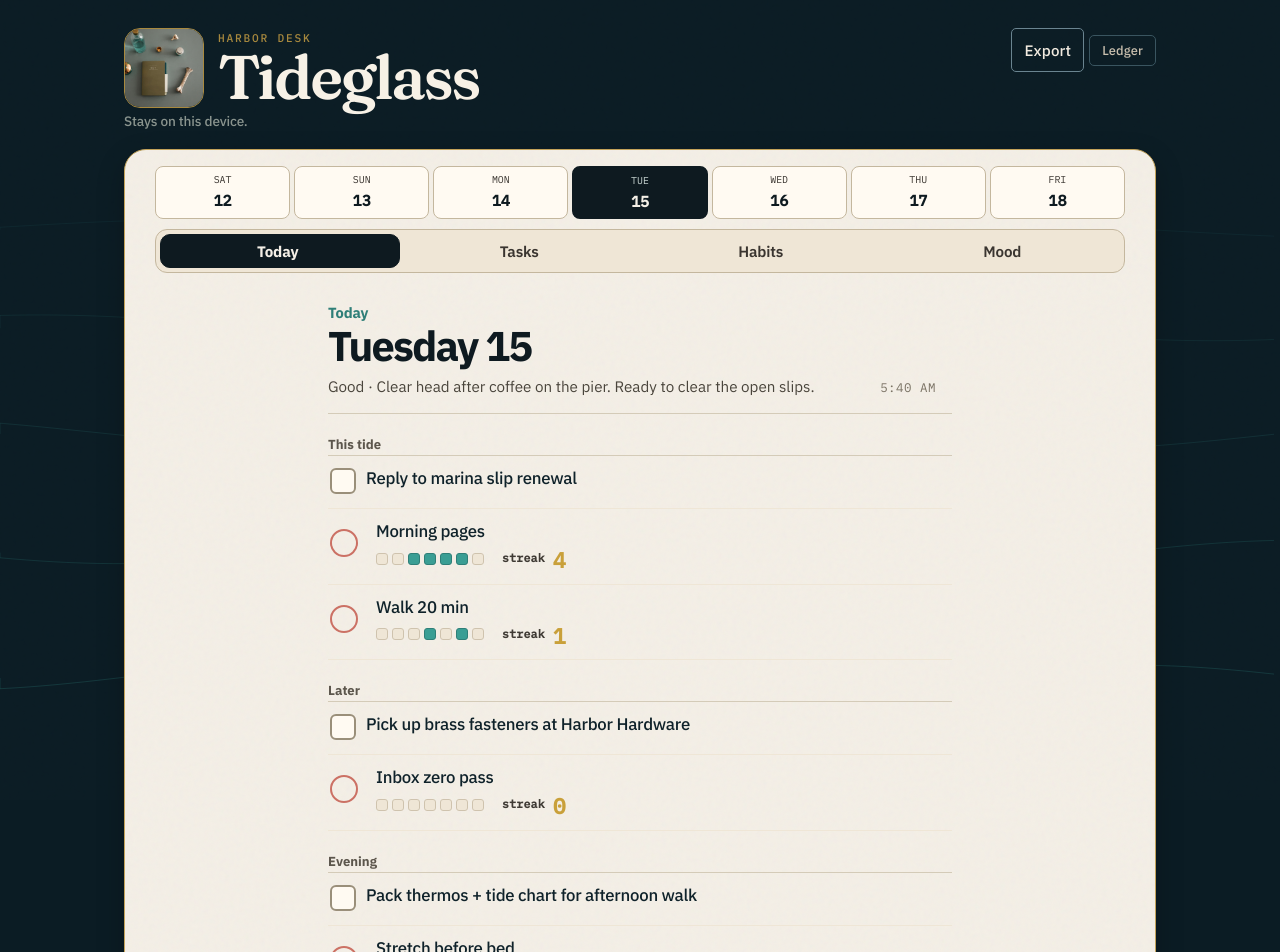
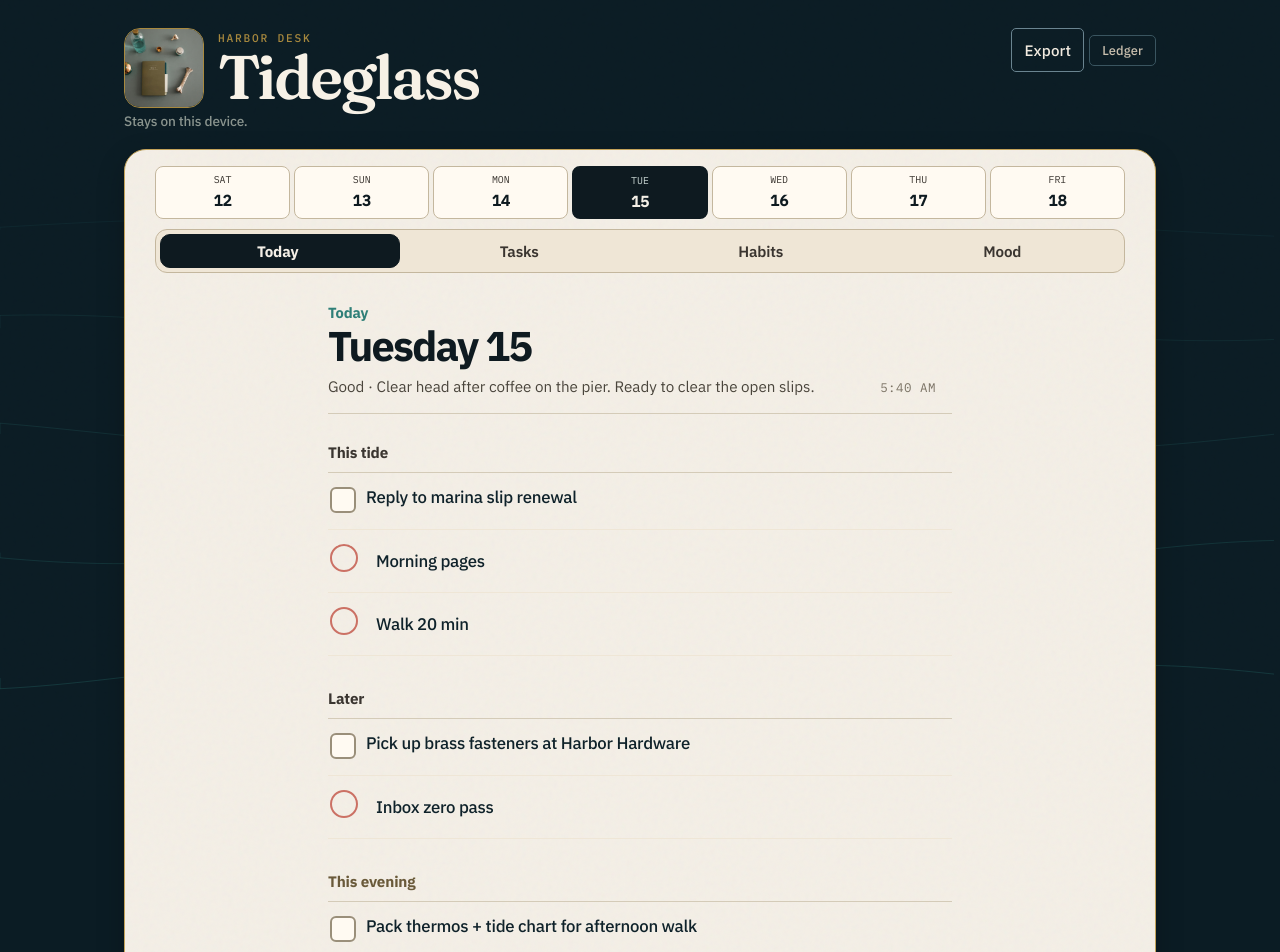
Before and after one commit to Btheriot83/buildgames-lunatask, a React (Vite) app: page / in a window 1280 px wide. Shown: the top 952 px of the page. Built offline with nearby package versions, Linux system fonts and the light colour scheme.

Commit message:
elevate3: Things-style quiet grouping and air
This evening as an editorial heading; heat maps and streak chrome leave the blotter so the list can breathe.

```diff
--- a/src/index.css
+++ b/src/index.css
@@ -3160,3 +3160,33 @@ button, input, select, textarea {
 .jump-today {
   margin-top: 8px;
 }
+
+/* ——— elevate3: Things quiet grouping — air, This evening, heat off the blotter ——— */
+.today-group {
+  margin: 0 0 32px !important;
+}
+.today-group-label {
+  font-size: 0.95rem !important;
+  font-weight: 650 !important;
+  color: #3a3530 !important;
+  letter-spacing: -0.01em !important;
+  padding: 0 0 10px !important;
+}
+.today-list .task-row,
+.today-list .habit-line {
+  padding: 14px 2px !important;
+}
+.today-list .heat-week,
+.today-list .habit-meta {
+  display: none !important;
+}
+.today-list .habit-title {
+  margin: 0 !important;
+  padding-top: 6px;
+}
+.today-mast {
+  margin-bottom: 28px !important;
+}
+.group-evening .today-group-label {
+  color: #6a5a3a !important;
+}
--- a/src/lib/todayGroups.ts
+++ b/src/lib/todayGroups.ts
@@ -6,7 +6,7 @@ export type TodayBucket = 'tide' | 'later' | 'evening'
 export const TODAY_GROUPS: { id: TodayBucket; label: string }[] = [
   { id: 'tide', label: 'This tide' },
   { id: 'later', label: 'Later' },
-  { id: 'evening', label: 'Evening' },
+  { id: 'evening', label: 'This evening' },
 ]
 
 export function bucketForTask(task: Task, day: string): TodayBucket {
```
Also changed, not shown: 1 other file (tests, documents, lock files or other folders).
